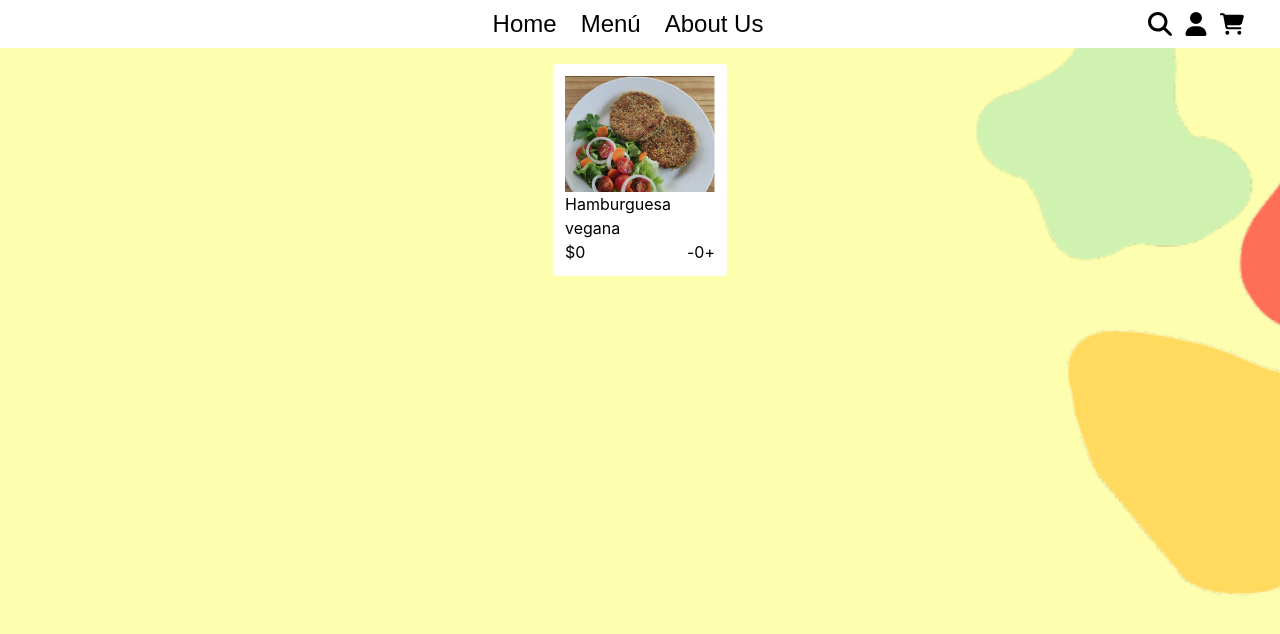
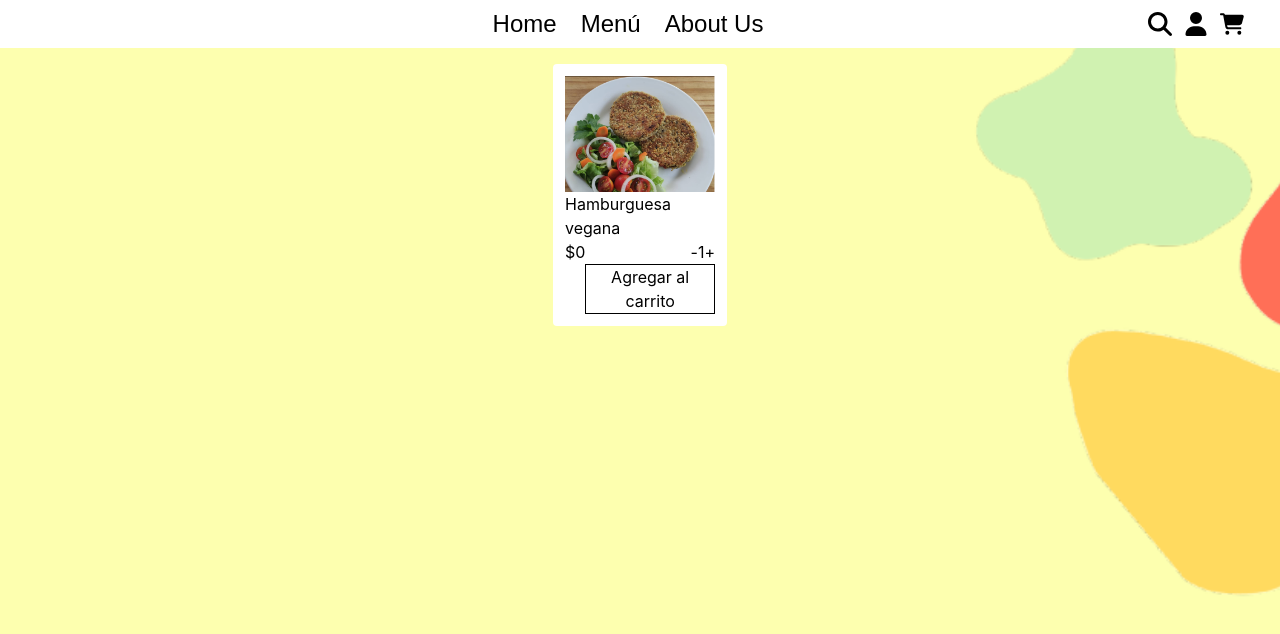
Before and after one commit to Riblast/Pachitamama-eCommerce, a React (Create React App) app: page / in a window 1280 px wide. Shown: the top 634 px of the page. Built offline with nearby package versions, Linux system fonts and the light colour scheme; the HTML template or start-up script is replaced by a standard one.

Commit message:
agregando stock al contador

```diff
--- a/src/components/Card.js
+++ b/src/components/Card.js
@@ -2,14 +2,17 @@ import React from "react";
 import ItemCount from "./ItemCount";
 
 const Card = ({img, productName="Producto", productPrice="$0"}) =>{
+    const onAdd = (counter) => {
+        alert(`Agregaste ${counter} productos`);
+    };
     return(
             <div className="align-middle mt-4 bg-white p-3 rounded">
                 <img className="w-[150px]" src={img} alt={productName}></img>
                 <div className="w-[150px]">
                     <h3 className="">{productName}</h3>
                     <div className="flex justify-between">
-                        <h3 className="">{productPrice}</h3>
-                        <ItemCount/>
+                        <h3 className="h-fit">{productPrice}</h3>
+                        <ItemCount stock={5} onAdd={onAdd}/>
                     </div>
                 </div>
             </div>
--- a/src/components/ItemCount.js
+++ b/src/components/ItemCount.js
@@ -1,22 +1,27 @@
 import { useState } from "react";
 import "../index.css"
 
-const ItemCount = () => {
+const ItemCount = ({stock, initial = 1, onAdd}) => {
 
-    let [counter, setCounter] = useState(0);
+    let [counter, setCounter] = useState(initial);
     const handlerCounterUp = () =>{
-        setCounter(++counter)
+        if(counter < stock){
+            setCounter(++counter)
+        }
     }
     const handlerCounterDown = () =>{
-        if(counter > 0){
+        if(counter > 1){
             setCounter(--counter)
         }
     }
     return (
-        <div className="flex">
-            <button onClick={handlerCounterDown}>- </button>
-            <p>{counter}</p>
-            <button onClick={handlerCounterUp}> +</button>
+        <div>
+            <div className="flex justify-end">
+                <button onClick={handlerCounterDown}>- </button>
+                <p>{counter}</p>
+                <button onClick={handlerCounterUp}> +</button>
+            </div>
+            <button className="w-full border border-black" onClick={() => {onAdd(counter)}} disabled={stock === 0 ? true : null}>Agregar al carrito</button>
         </div>
     )
 }
```
Also changed, not shown: src/App.js (line endings or trailing spaces).
